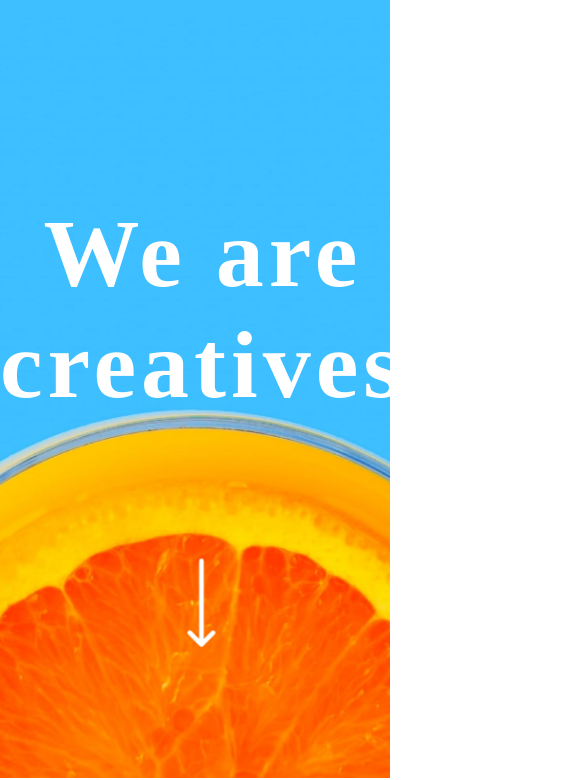
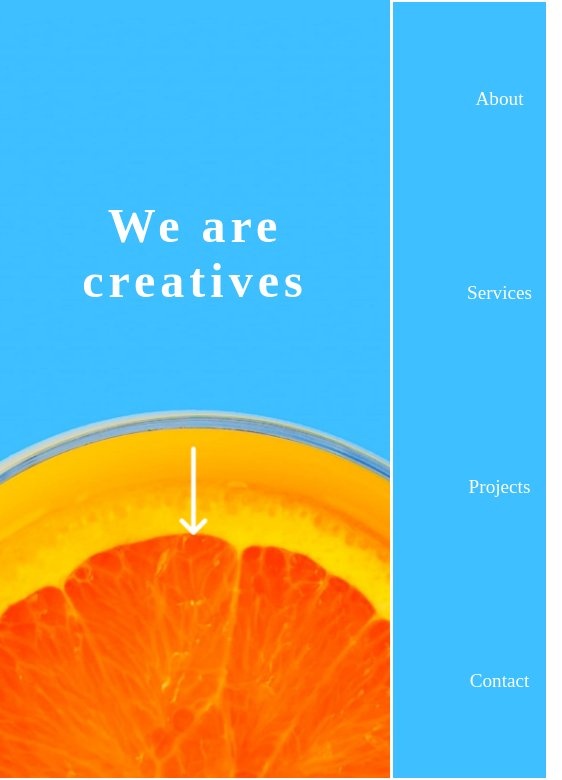
Before and after one commit to GiovannyCordeiro/Site--sunnyside, a plain HTML site: page index.html in a window 390 px wide. Shown: the part 66-846 px from the top of the page, 562 px wide, since content can reach past the window. Drawn offline with Linux system fonts and the light colour scheme.

Commit message:
finalizacoes-js

```diff
--- a/css/style.scss
+++ b/css/style.scss
@@ -298,6 +298,9 @@ footer{
 }
 
 @media screen and (max-width: 1050px){
+    body{
+        overflow-x:hidden;
+    }
     header{
         nav.navegação{
             div.mobile-menu{
@@ -308,8 +311,33 @@ footer{
                     background-color: white;
                 }
             }
-            ul.list-navegation{
-                display:none;
+            .list-navegation{
+                position: absolute;
+                top: 8vh;
+                right: 0;
+                width: 40vw;
+                height: 92vh;
+                background: $blue;
+                flex-direction: column;
+                align-items: center;
+                justify-content: space-around;
+                border-left: 3px solid white;
+                transform: translateX(100%);
+                transition: transform 0.3s ease-in;
+                li{
+                    padding-left: 0;
+                    opacity: 1;
+                    text-align: center;
+                }
+            }
+            .list-navegation.active {
+                transform:translateX(0%);
+            }
+
+        }
+        .content-header{
+            h2{
+                font-size: 3rem;
             }
         }
     }
--- a/index.html
+++ b/index.html
@@ -13,16 +13,16 @@
   <header id='header'>
     <nav class="navegação">
       <img src="/Site--sunnyside/images/logo.svg">
-      <div class='mobile-menu'>
+      <div id='mobileMenu' class='mobile-menu'>
         <div class='line'></div>
         <div class='line'></div>
         <div class='line'></div>
       </div>
-      <ul class="list-navegation">
-        <li><a href="/">About</a></li>
-        <li><a href="/">Services</a></li>
-        <li><a href="/">Projects</a></li>
-        <li><a href="/">Contact</a></li>
+      <ul id='listNav'class="list-navegation">
+        <li class="navLinks"><a href="/">About</a></li>
+        <li class="navLinks"><a href="/">Services</a></li>
+        <li class="navLinks"><a href="/">Projects</a></li>
+        <li class="navLinks"><a href="/">Contact</a></li>
       </ul>
     </nav>
 
--- a/script.js
+++ b/script.js
@@ -0,0 +1,6 @@
+const menuHamburguer = document.getElementById('mobileMenu');
+const listNav = document.getElementById('listNav');
+
+menuHamburguer.addEventListener('click',()=>{
+    listNav.classList.toggle('active')
+})
```
Also changed, not shown: css/style.css, 1 other file.
